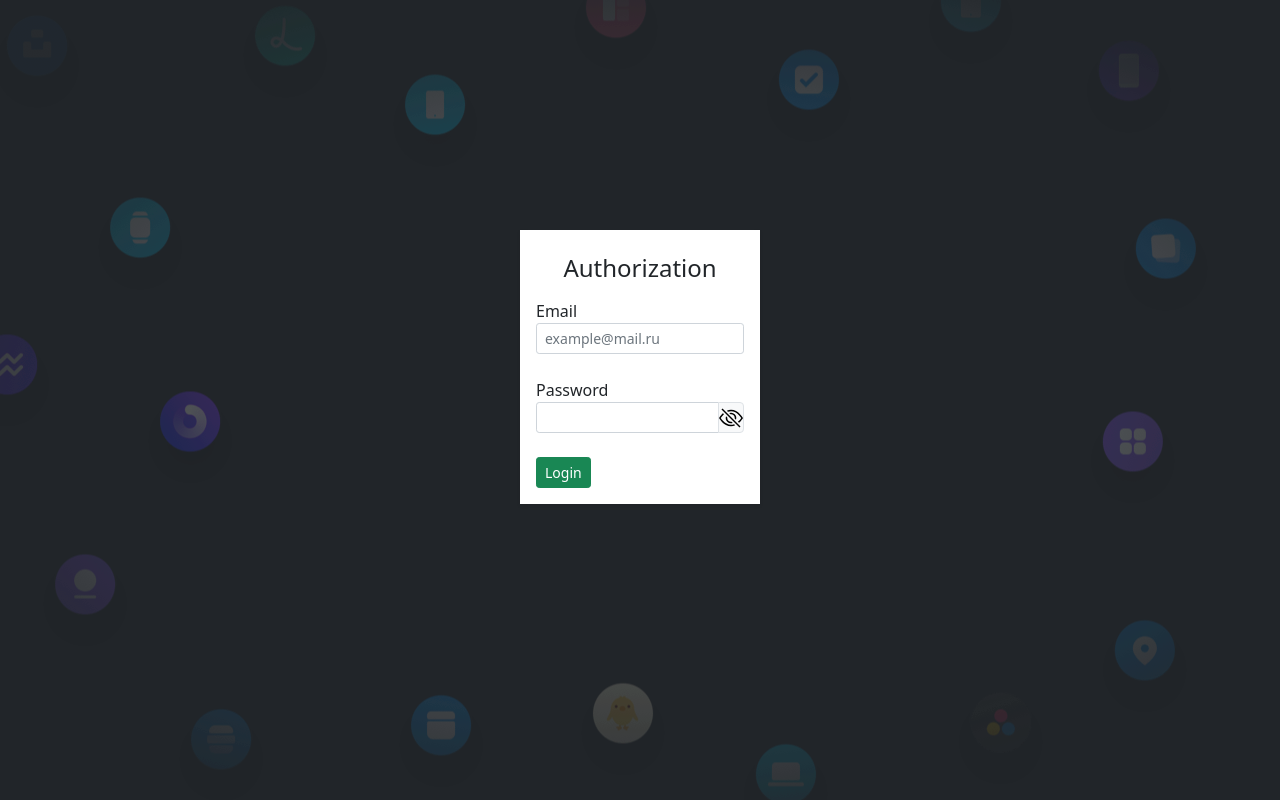
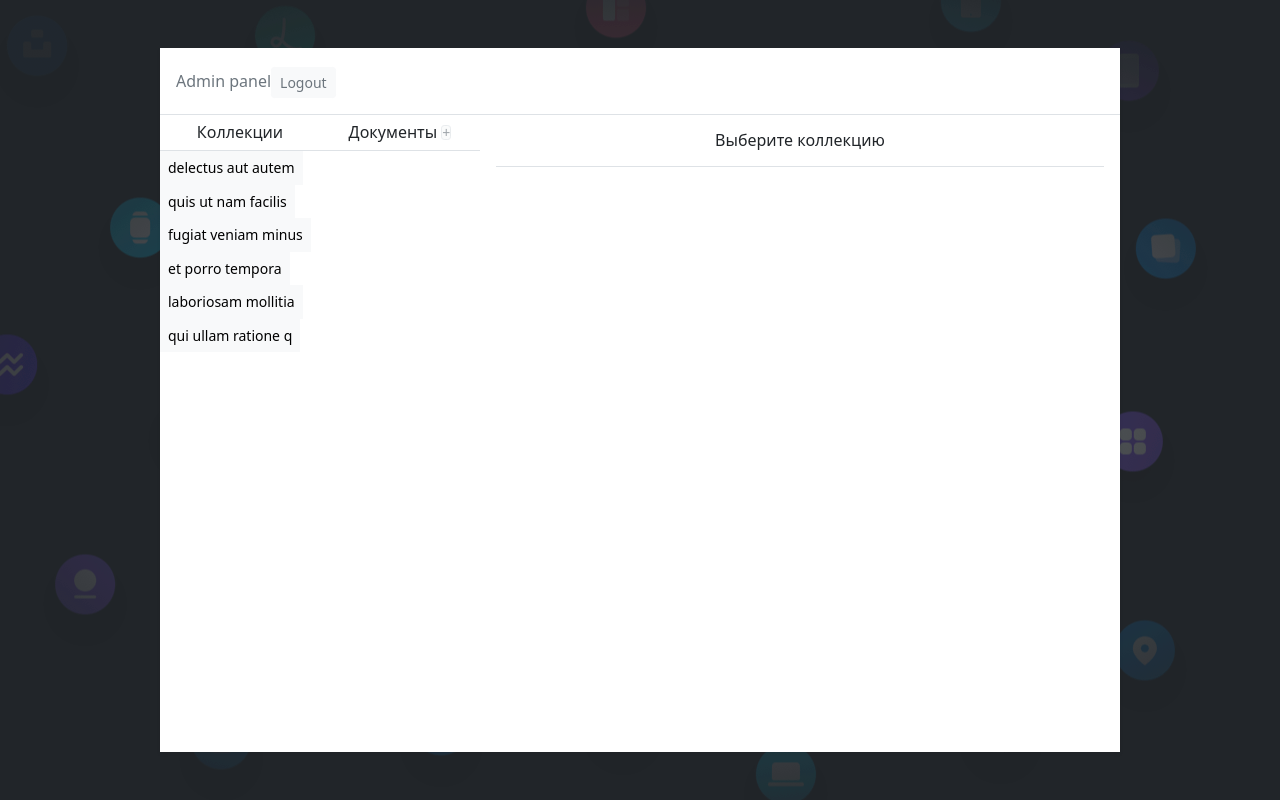
Before and after one commit to mccrush/adminpanel, a Vue app: page / in a window 1280 px wide. Built offline with nearby package versions, Linux system fonts and the light colour scheme.

Commit message:
Update adaptive props

```diff
--- a/src/App.vue
+++ b/src/App.vue
@@ -5,8 +5,8 @@
       <Footer />
     </div>
     <div v-if="mode === 'admin'" class="admin">
-      <!-- <Admin /> -->
-      <Login />
+      <Admin />
+      <!-- <Login /> -->
     </div>
   </div>
 </template>
--- a/src/components/admin/Form.vue
+++ b/src/components/admin/Form.vue
@@ -19,6 +19,24 @@
       <label class="form-check-label" for="exampleCheck1">Check me out</label>
     </div>
     <button type="submit" class="btn btn-sm btn-primary">Submit</button>
+
+    <div class="row mt-3">
+      <div class="col-12 col-sm-6 col-md-4">
+        <transition name="fade" mode="out-in">
+          <button
+            @click="removeDoc"
+            type="button"
+            class="btn btn-sm btn-block btn-outline-danger"
+          >Удалить</button>
+        </transition>
+      </div>
+      <div class="d-none d-md-block col-4">
+        <!-- Очистить -->
+      </div>
+      <div class="col-12 col-sm-6 col-md-4">
+        <button type="submit" class="btn btn-sm btn-block btn-outline-success">Сохранить</button>
+      </div>
+    </div>
   </form>
 </template>
 
--- a/src/views/Admin.vue
+++ b/src/views/Admin.vue
@@ -1,5 +1,5 @@
 <template>
-  <div class="p-5 bg-dark vh-100 bg-image">
+  <div class="p-1 p-lg-5 bg-dark vh-100 bg-image">
     <div class="bg-white shadow-sm rounded-lg admin-block">
       <div class="container-fluid">
         <div class="row">
@@ -61,7 +61,7 @@ import Form from '@/components/admin/Form'
 export default {
   components: {
     List,
-    Form
+    Form,
   },
   data() {
     return {
@@ -71,7 +71,7 @@ export default {
       collectionAlias: '',
       collectionId: '',
       docId: '',
-      create: false
+      create: false,
     }
   },
   // computed: {
@@ -96,10 +96,10 @@ export default {
         this.docId = ''
       } else {
         this.docId = id
-        this.doc = this.docs.find(doc => doc.id === id)
+        this.doc = this.docs.find((doc) => doc.id === id)
       }
-    }
-  }
+    },
+  },
 }
 </script>
 
--- a/src/views/Login.vue
+++ b/src/views/Login.vue
@@ -1,5 +1,5 @@
 <template>
-  <div class="p-5 bg-dark vh-100 bg-image">
+  <div class="p-1 p-lg-5 bg-dark vh-100 bg-image">
     <div class="bg-white shadow-sm rounded-lg admin-block">
       <div class="container-fluid p-3">
         <div class="row">
@@ -75,7 +75,7 @@ export default {
       email: '',
       password: '',
       passType: true,
-      error: false
+      error: false,
     }
   },
   beforeMount() {
@@ -93,7 +93,7 @@ export default {
     async login() {
       const formData = {
         email: this.email,
-        password: this.password
+        password: this.password,
       }
 
       if (this.email && this.password) {
@@ -105,27 +105,27 @@ export default {
           if (err.code === 'auth/invalid-email') {
             this.$store.commit('addMessage', {
               text: 'Некорректный адрес почты!',
-              type: 'bg-danger'
+              type: 'bg-danger',
             })
           } else if (err.code === 'auth/invalid-password') {
             this.$store.commit('addMessage', {
               text: 'Некорректный пароль!',
-              type: 'bg-danger'
+              type: 'bg-danger',
             })
           } else if (err.code === 'auth/wrong-password') {
             this.$store.commit('addMessage', {
               text: 'Неверный пароль!',
-              type: 'bg-danger'
+              type: 'bg-danger',
             })
           } else if (err.code === 'auth/user-not-found') {
             this.$store.commit('addMessage', {
               text: 'Пользователь с такой почтой не найден',
-              type: 'bg-danger'
+              type: 'bg-danger',
             })
           } else {
             this.$store.commit('addMessage', {
               text: 'Ошибка: ' + err.code,
-              type: 'bg-danger'
+              type: 'bg-danger',
             })
           }
         } finally {
@@ -133,11 +133,11 @@ export default {
       } else {
         this.$store.commit('addMessage', {
           text: 'Ошибка: поля не заполнены',
-          type: 'bg-danger'
+          type: 'bg-danger',
         })
       }
-    }
-  }
+    },
+  },
 }
 </script>
 
```
